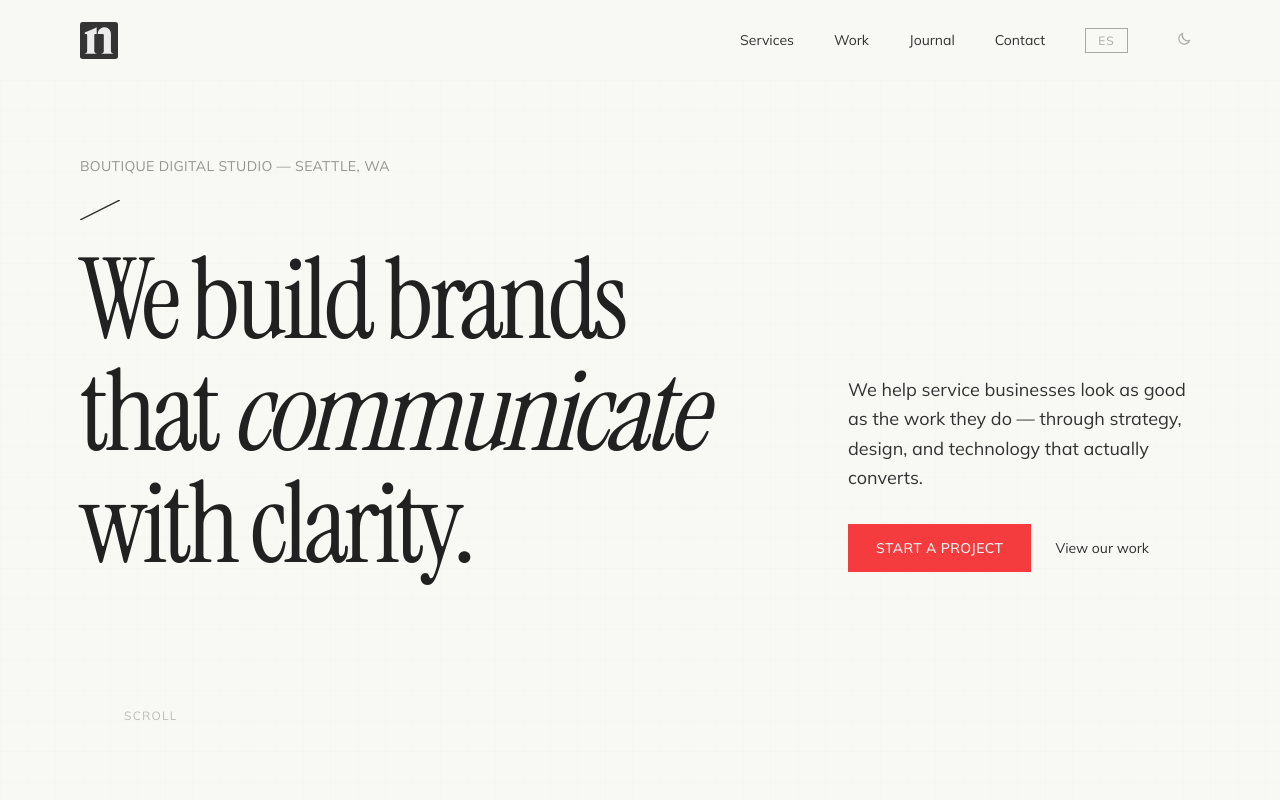
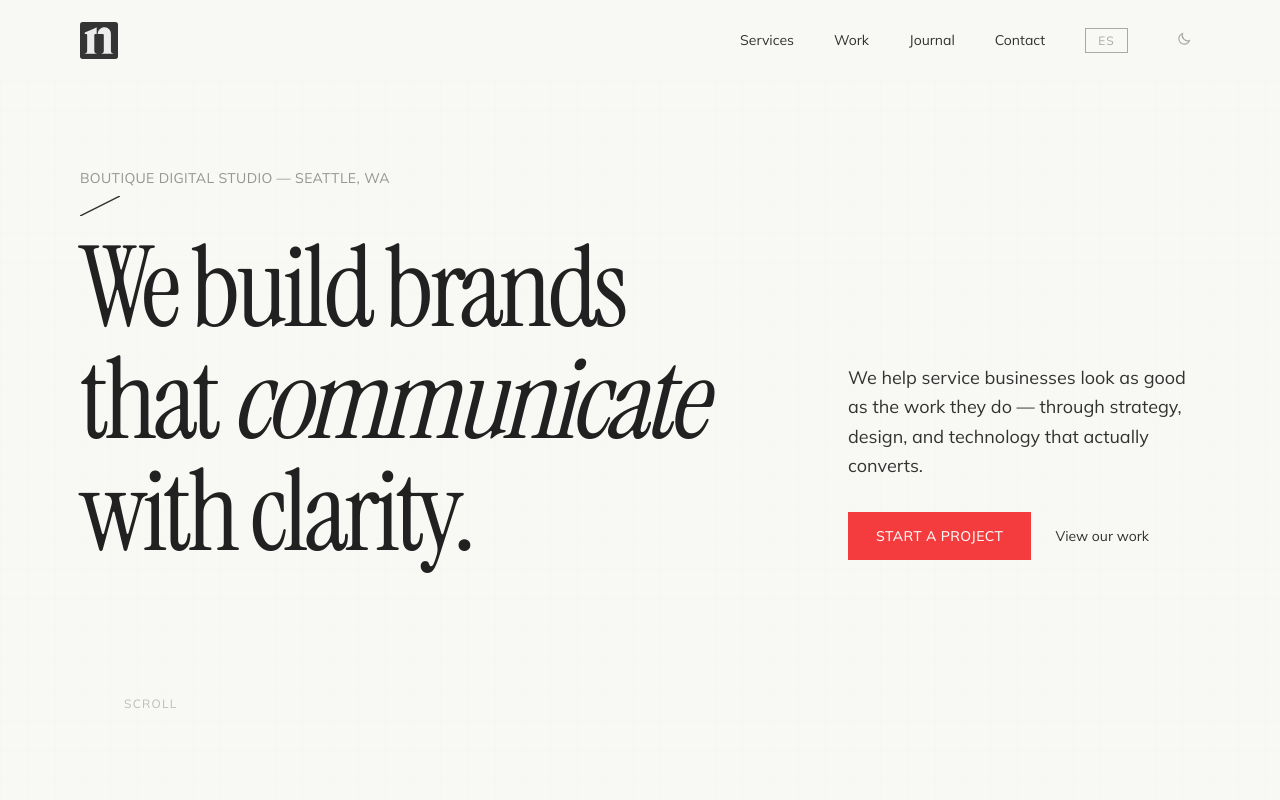
Before and after one commit to narvaezcarloscom/web-narvaez-carlos, a Next.js app: page /en in a window 1280 px wide. Shown: the top 800 px of the page. Built offline with nearby package versions, Linux system fonts and the light colour scheme.

Commit message:
fix: tighten spacing between hero label, diagonal, and heading
Co-Authored-By: Claude Opus 4.6 (1M context) <noreply@anthropic.com>

```diff
--- a/src/components/Hero.tsx
+++ b/src/components/Hero.tsx
@@ -69,12 +69,12 @@ export default function Hero({ lang, dict }: HeroProps) {
           <div className="md:col-span-8">
             <p
               data-anim="label"
-              className="text-xs sm:text-sm uppercase tracking-wide text-graphite/60 mb-4 sm:mb-6"
+              className="text-xs sm:text-sm uppercase tracking-wide text-graphite/60 mb-2"
               style={{ opacity: 0 }}
             >
               {dict.hero.label}
             </p>
-            <DiagonalSlash className="text-graphite/20 mb-4 sm:mb-6" />
+            <DiagonalSlash className="text-graphite/20 mb-3 sm:mb-4" />
             <h1
               data-anim="heading"
               className="font-serif text-[2.5rem] sm:text-5xl md:text-7xl lg:text-8xl xl:text-[7rem] editorial-heading text-charcoal"
```
